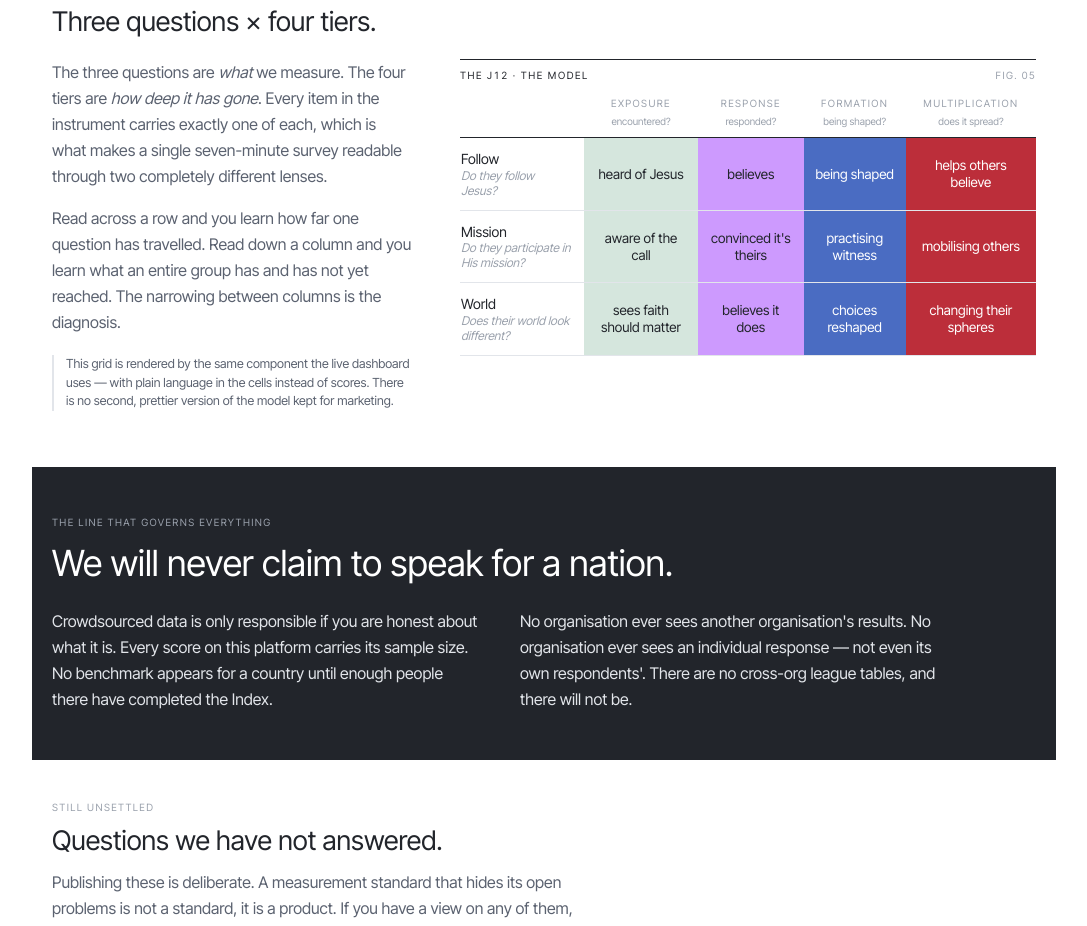
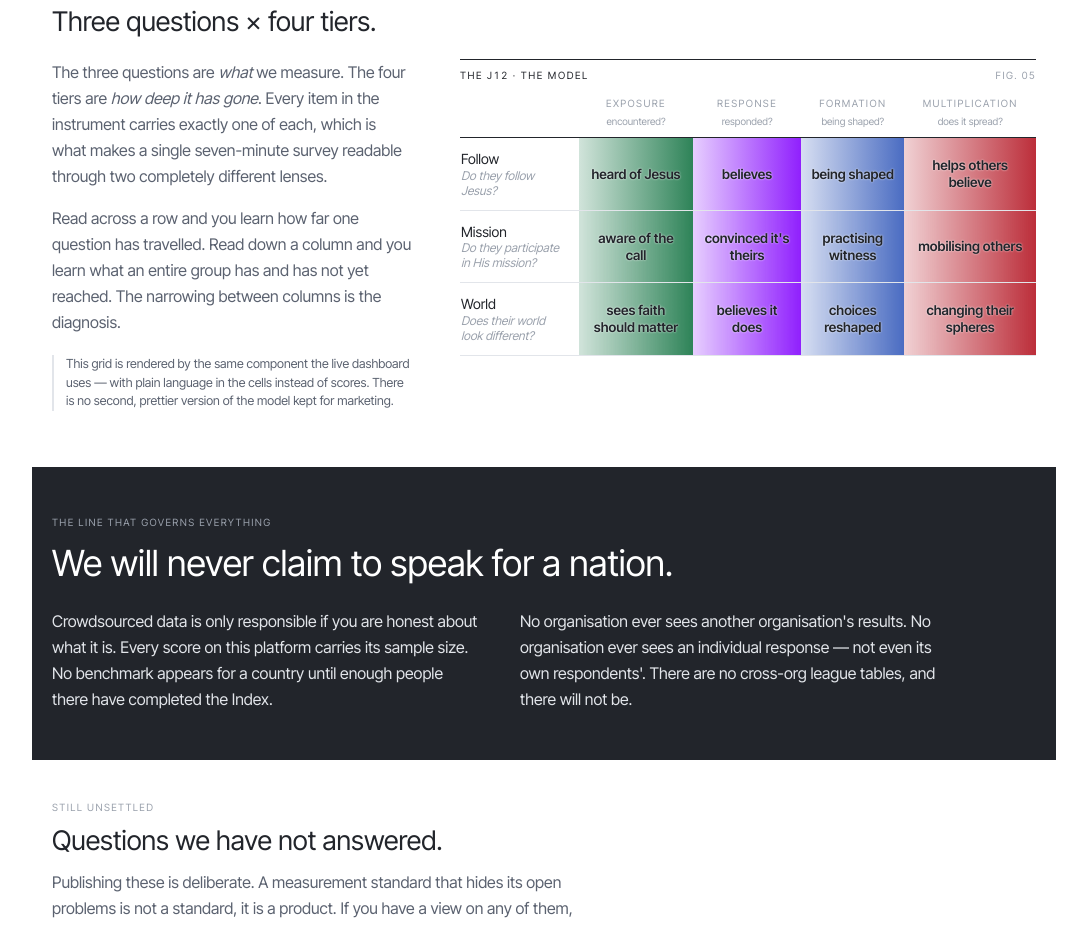
Before and after one commit to juriekriel/ngjfi-platform, a Next.js app: page /history in a window 1280 px wide. Shown: the part 2280-3206 px from the top of the page, without its empty margins (96-1183 px from the left). Built offline with nearby package versions, Linux system fonts and the light colour scheme.

Commit message:
fix(matrix): same J12-style gradient in every cell (22% tint → full tier hue), ink semibold text

```diff
--- a/src/components/index/Figures.tsx
+++ b/src/components/index/Figures.tsx
@@ -224,7 +224,12 @@ export function Matrix({
                     className={`px-2.5 py-4 text-center ${phrases ? "text-[13.5px] leading-tight" : "tabular text-[15px]"}`}
                     style={
                       phrases
-                        ? { background: tint.bg, color: tint.fg }
+                        ? {
+                            background: tint.bg,
+                            color: tint.fg,
+                            fontWeight: 600,
+                            textShadow: "0 0 2px rgb(255 255 255 / 0.9)",
+                          }
                         : { background: heat(v) }
                     }
                   >
--- a/src/lib/model.ts
+++ b/src/lib/model.ts
@@ -137,27 +137,21 @@ export const tierHeat = (tier: string, v: number | null | undefined): string =>
 
 /**
  * The model matrix (the plain-language 3 × 4 on /learn, /tour, /history) in
- * the map's tier hues, stepping light → dark across the four tiers so the
- * journey still reads as a deepening. Exposure and Response are tints of
- * their hue with ink text; Formation and Multiplication are the full hue with
- * white text. Every step passes WCAG AA (ink 11.8:1, 7.1:1 · white 5.0:1,
- * 5.9:1) — Formation can't be a partial tint because blue at 45–90% fails AA
- * for both ink and white. The strength steps are keyed by tier POSITION, so a
- * tier added in config still gets a sensible (full-hue) cell.
+ * the map's tier hues. Every cell gets the SAME treatment as the J12 mark on
+ * the landing page: a left → right gradient from a 22% tint of its tier hue to
+ * the full hue — one gradient applied throughout, only the hue changes per
+ * tier. Unknown tiers fall back via mapVar(), so a config-added tier renders.
+ *
+ * Text is ink, semibold, with a soft white halo (see Figures.tsx). Ink is
+ * ≥ 5.3:1 over the left two-thirds of every cell; it dips to ~3.2–4.1:1 at the
+ * darkest right edge, which the halo covers. White text fails on the light
+ * half, so no single text colour is AA across the full gradient.
  */
-const MATRIX_STEP = [
-  { alpha: 0.2, fg: "ink" },
-  { alpha: 0.45, fg: "ink" },
-  { alpha: 1, fg: "plate" },
-  { alpha: 1, fg: "plate" },
-] as const;
-
 export const tierMatrixTint = (tier: string): { bg: string; fg: string } => {
-  const i = (TIERS as readonly string[]).indexOf(tier);
-  const step = MATRIX_STEP[i] ?? MATRIX_STEP[MATRIX_STEP.length - 1];
+  const hue = `var(--c-${mapVar(tier)})`;
   return {
-    bg: step.alpha === 1 ? tierMapColour(tier) : `rgb(var(--c-${mapVar(tier)}) / ${step.alpha})`,
-    fg: token(step.fg),
+    bg: `linear-gradient(to right, rgb(${hue} / 0.22), rgb(${hue}))`,
+    fg: INK,
   };
 };
 
```
Also changed, not shown: 1 other file (tests, documents, lock files or other folders).
